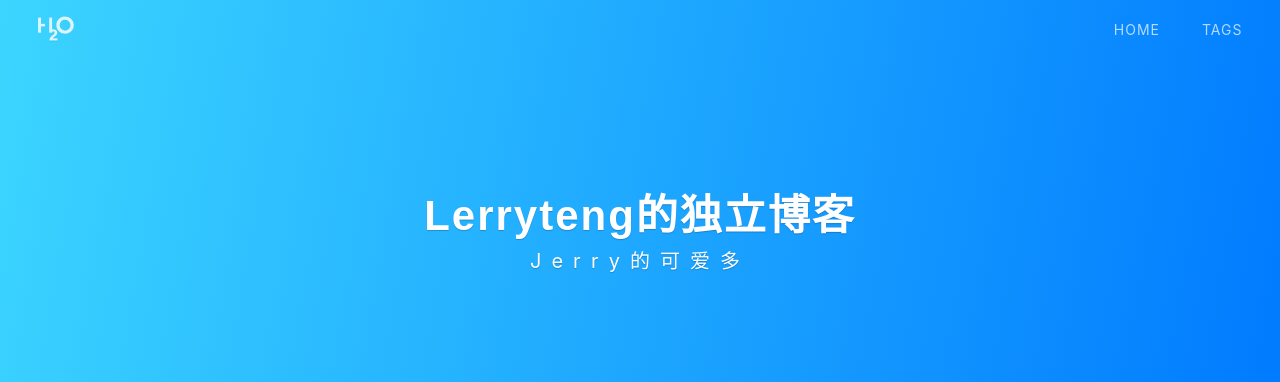
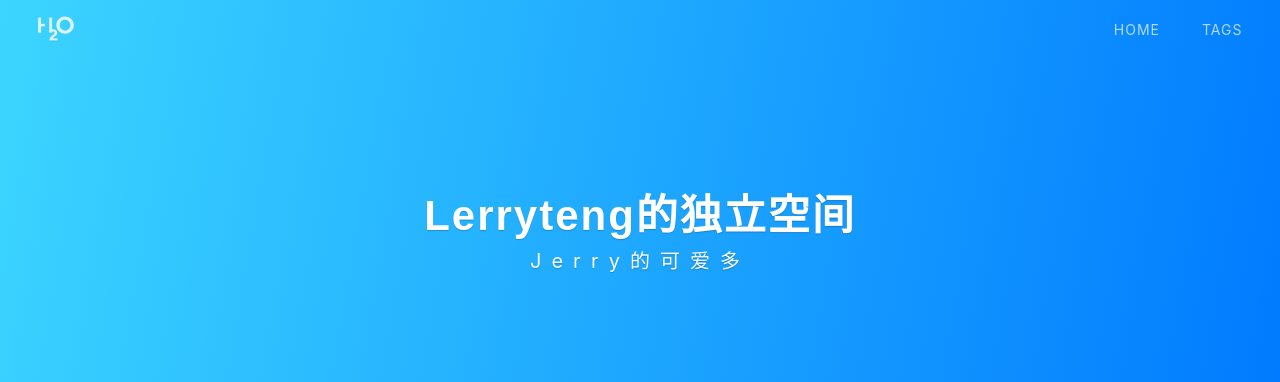
Before and after one commit to Lerryteng/Lerryteng.github.io, a Jekyll site: the page built from index.html, in a window 1280 px wide and 900 px high. Shown: the top 382 px of the window. Built offline with Jekyll 4.4.1, drawn with Linux system fonts in a browser that asks for light colours; nearby versions of some CDN libraries; the list of posts is cut into pages by our own code; a style sheet for code colours, icons or effects is not loaded.

Commit message:
update index.html

```diff
--- a/index.html
+++ b/index.html
@@ -1,6 +1,6 @@
 ---
 layout: default
-home-title: Lerryteng的独立博客
+home-title: Lerryteng的独立空间
 description: Jerry的可爱多
 ---
 
```
